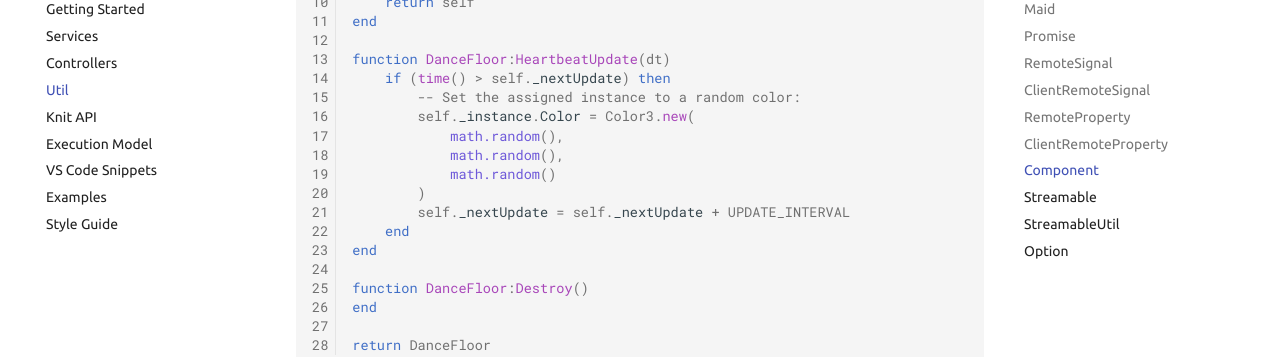
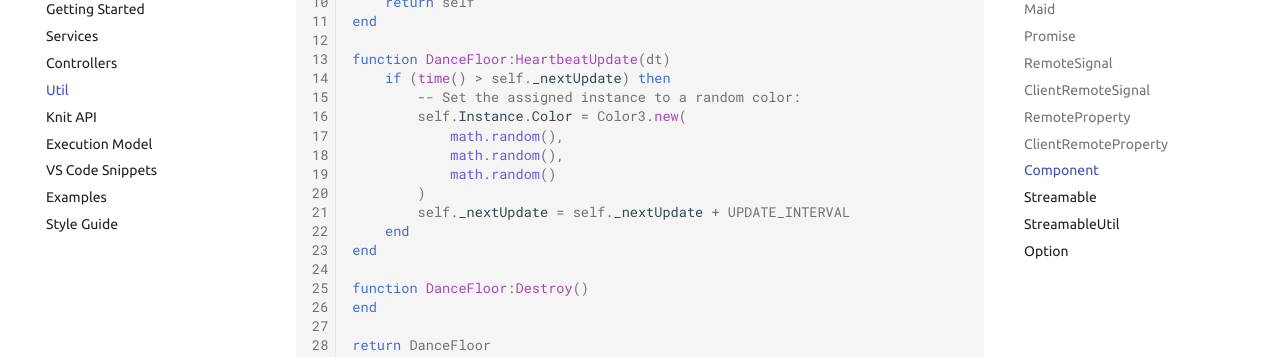
Before and after one commit to Sleitnick/Knit, an MkDocs documentation site: the page built from docs/util.md, in a window 1280 px wide and 900 px high, scrolled down 5590 px. Shown: the part 153-510 px from the top of the window. Built offline with MkDocs 1.6.1 and Material for MkDocs 9.7.7, drawn with Linux system fonts in a browser that asks for light colours; comment, search, counter and statistics services are not loaded.

Commit message:
Change _instance to Instance for component field

```diff
--- a/docs/util.md
+++ b/docs/util.md
@@ -238,7 +238,7 @@ end
 function DanceFloor:HeartbeatUpdate(dt)
 	if (time() > self._nextUpdate) then
 		-- Set the assigned instance to a random color:
-		self._instance.Color = Color3.new(
+		self.Instance.Color = Color3.new(
 			math.random(),
 			math.random(),
 			math.random()
```
Also changed, not shown: 1 other file.
